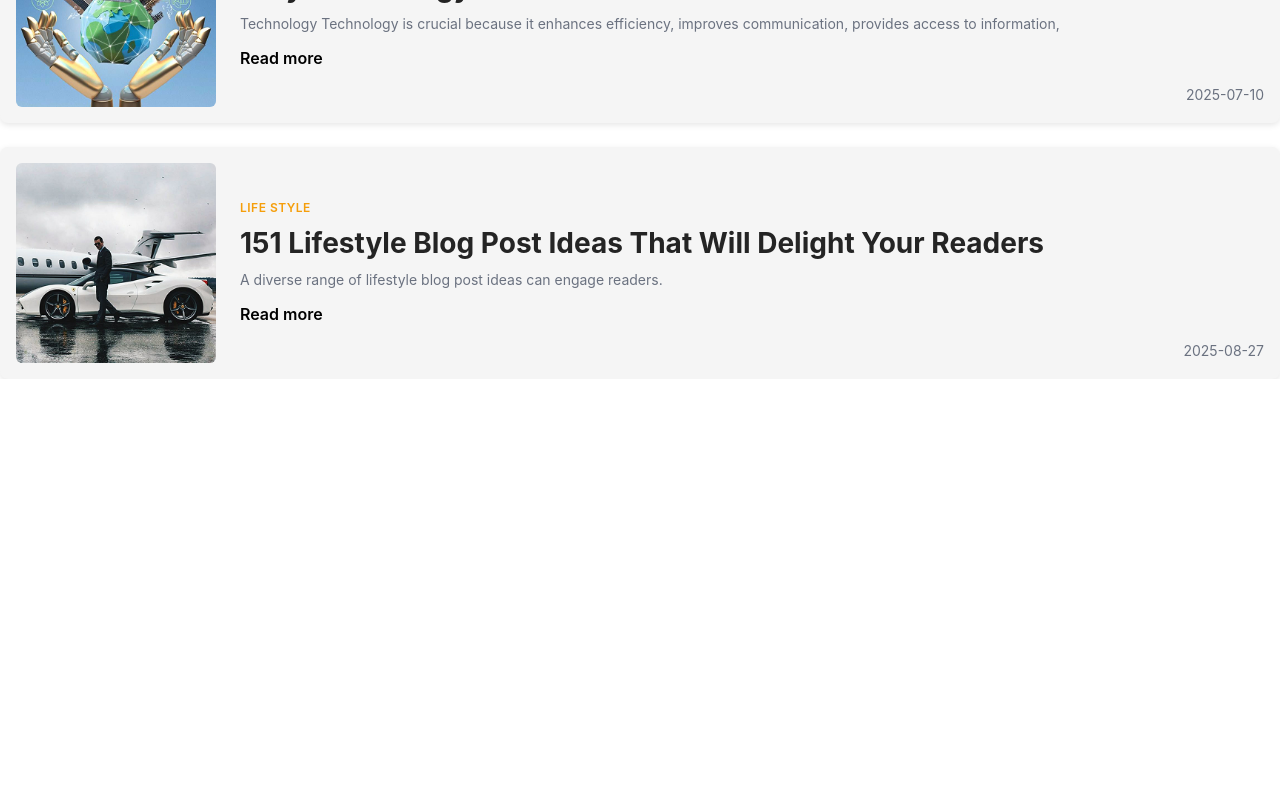
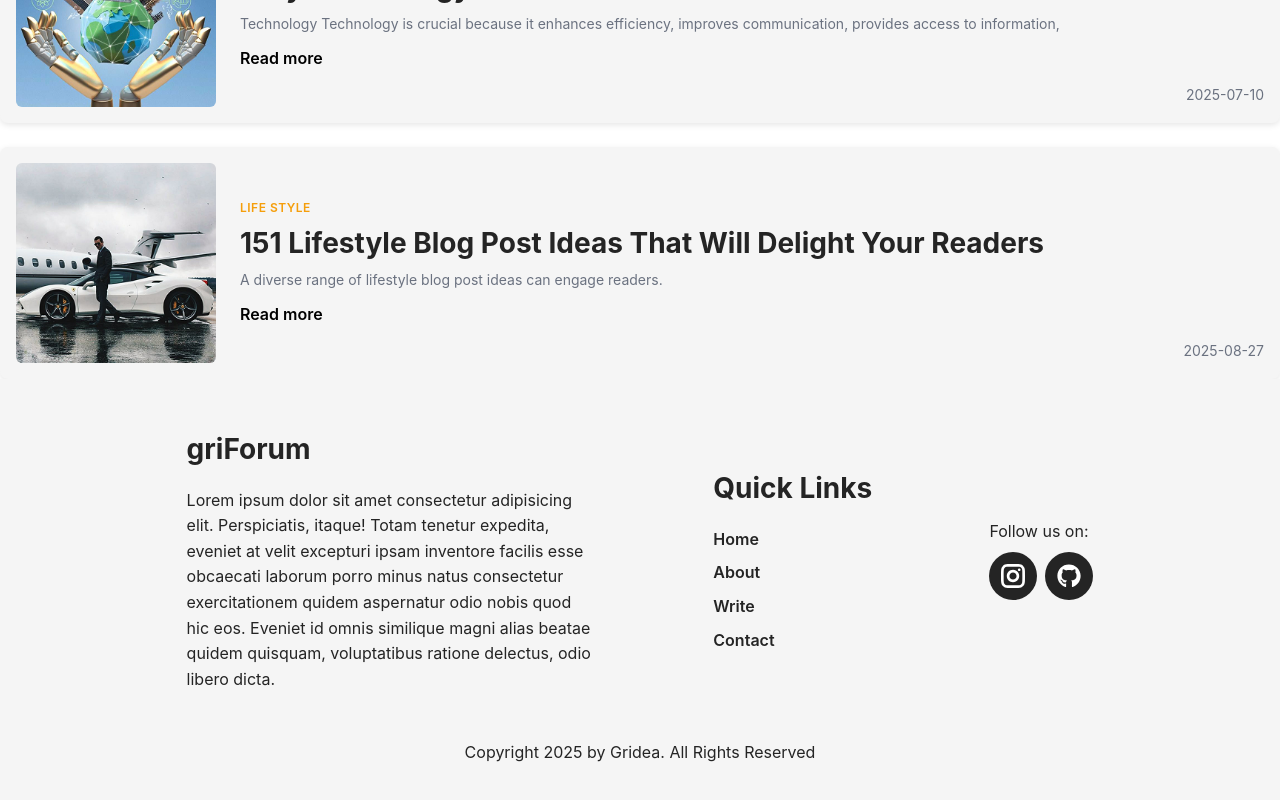
Before and after one commit to eneseldes/griForum, a React (Vite) app in the folder client/: page / in a window 1280 px wide. Shown: the part 462-1262 px from the top of the page. Before the commit the page ends 841 px from the top, so only its background shows below. Built offline with nearby package versions, Linux system fonts and the light colour scheme.

Commit message:
Added CustomButton LikeButton and Footer

```diff
--- a/client/src/components/Footer/Footer.jsx
+++ b/client/src/components/Footer/Footer.jsx
@@ -1,7 +1,57 @@
+import { FaGithub } from "react-icons/fa";
+import { GrInstagram } from "react-icons/gr";
+
 import "./Footer.scss";
 
 function Footer() {
-  return <></>;
+  return (
+    <footer className="footer">
+      <div className="footer__row">
+        <div className="footer__left">
+          <div className="title title--small">griForum</div>
+          <p>
+            Lorem ipsum dolor sit amet consectetur adipisicing elit.
+            Perspiciatis, itaque! Totam tenetur expedita, eveniet at velit
+            excepturi ipsam inventore facilis esse obcaecati laborum porro minus
+            natus consectetur exercitationem quidem aspernatur odio nobis quod
+            hic eos. Eveniet id omnis similique magni alias beatae quidem
+            quisquam, voluptatibus ratione delectus, odio libero dicta.
+          </p>
+        </div>
+        <div className="footer__links-container">
+          <div className="title title--small">Quick Links</div>
+          <div className="footer__links">
+            <a href="" className="footer__link">
+              Home
+            </a>
+            <a href="" className="footer__link">
+              About
+            </a>
+            <a href="" className="footer__link">
+              Write
+            </a>
+            <a href="" className="footer__link">
+              Contact
+            </a>
+          </div>
+        </div>
+        <div className="footer__socials-container">
+          <p>Follow us on:</p>
+          <div className="footer__socials">
+            <a href="" className="footer__social-link">
+              <GrInstagram className="footer__social-icon" />
+            </a>
+            <a href="" className="footer__social-link">
+              <FaGithub className="footer__social-icon"/>
+            </a>
+          </div>
+        </div>
+      </div>
+      <div className="copyrights">
+        Copyright 2025 by Gridea. All Rights Reserved
+      </div>
+    </footer>
+  );
 }
 
 export default Footer;
--- a/client/src/components/Footer/Footer.scss
+++ b/client/src/components/Footer/Footer.scss
@@ -0,0 +1,51 @@
+@import "../../styles/variables";
+
+.footer {
+  display: grid;
+  row-gap: 3rem;
+  background-color: $color-bg-secondary;
+  padding: 3rem $space-xl;
+
+  &__row {
+    display: flex;
+    justify-content: space-around;
+    align-items: center;
+  }
+
+  &__left {
+    width: 40%;
+  }
+
+  &__links {
+    display: grid;
+    row-gap: $space-sm;
+    font-weight: 600;
+  }
+
+  &__socials-container {
+    display: grid;
+    row-gap: $space-sm;
+  }
+
+  &__socials {
+    display: flex;
+    column-gap: $space-sm;
+  }
+
+  &__social-link {
+    background-color: $color-text;
+    padding: .75rem;
+    border-radius: 50%;
+  }
+
+  &__social-icon {
+    color: $color-bg;
+    font-size: 1.5rem;
+    display: block;
+    line-height: 0;
+  }
+
+  .copyrights {
+    text-align: center;
+  }
+}
--- a/client/src/components/LikeButton/LikeButton.jsx
+++ b/client/src/components/LikeButton/LikeButton.jsx
@@ -1,7 +1,42 @@
+import { useState } from "react";
+import { AiOutlineLike, AiFillLike } from "react-icons/ai";
+
 import "./LikeButton.scss";
 
-function LikeButton() {
-  return <></>;
+function LikeButton({hasUserLiked = false, likeCount=0, onLikeToggle}) {
+  const [loading, setLoading] = useState(false);
+
+  const handleClick = async () => {
+    if (onLikeToggle && !loading) {
+      setLoading(true);
+      try {
+        // onLikeToggle async bir fonksiyon olabilir
+        const result = onLikeToggle(!hasUserLiked);
+        // Eğer Promise döndürüyorsa await et
+        if (result && typeof result.then === 'function') {
+          await result;
+        }
+      } catch (error) {
+        console.error('Like toggle error:', error);
+      } finally {
+        setLoading(false);
+      }
+    }
+  };
+
+  return (
+    <div
+      className={`like-button ${loading ? 'loading' : ''}`}
+      onClick={handleClick}
+    >
+      <div className="like-button__icons">
+        <AiOutlineLike className={`like-button__icons__icon ${!hasUserLiked ? " active-icon" : ""}`} />
+        <AiFillLike className={`like-button__icons__icon ${hasUserLiked ? " active-icon" : ""}`} />
+        <AiOutlineLike className="like-button__icons__icon like-button__icons__placeholder-icon" />
+      </div>
+      <div className="like-count">{likeCount}</div>
+    </div>
+  );
 }
 
 export default LikeButton;
--- a/client/src/components/LikeButton/LikeButton.scss
+++ b/client/src/components/LikeButton/LikeButton.scss
@@ -0,0 +1,40 @@
+@import "../../styles/variables";
+
+.like-button {
+  display: inline-flex;
+  align-items: center;
+  column-gap: $space-sm;
+  padding: 0.2rem 0.8rem;
+  border-radius: $radius-md;
+  cursor: pointer;
+  user-select: none;
+  transition: 0.2s;
+
+  &__icons {
+    &__icon {
+      font-size: 2rem;
+      position: absolute;
+      transform: scale(0);
+      transition: transform 0.4s;
+    }
+
+    &__placeholder-icon {
+        position: static;
+        opacity: 0;
+    }
+
+    .active-icon {
+        transform: scale(1) !important;
+    }
+  }
+
+  &:hover:not(.loading) {
+    background-color: $color-bg-secondary;
+  }
+
+  &.loading {
+    opacity: 0.7;
+    cursor: not-allowed;
+    pointer-events: none;
+  }
+}
```
Also changed, not shown: client/src/components/CustomButton/CustomButton.jsx (added, +90 -0 lines), client/src/components/CustomButton/CustomButton.scss (added, +23 -0 lines), client/src/components/SaveButton/SaveButton.jsx (deleted, +0 -7 lines), client/src/components/SubmitButton/SubmitButton.jsx (deleted, +0 -7 lines), client/src/components/SaveButton/SaveButton.scss (deleted), client/src/components/SubmitButton/SubmitButton.scss (deleted).
